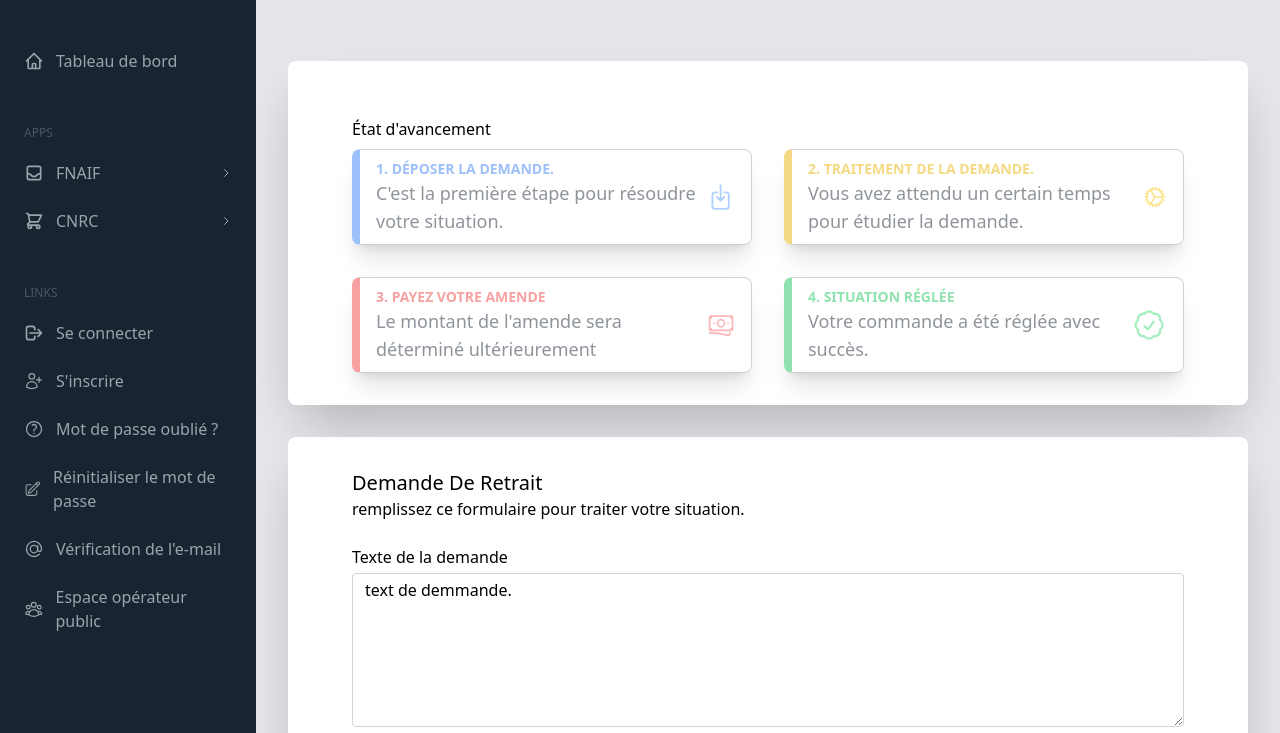
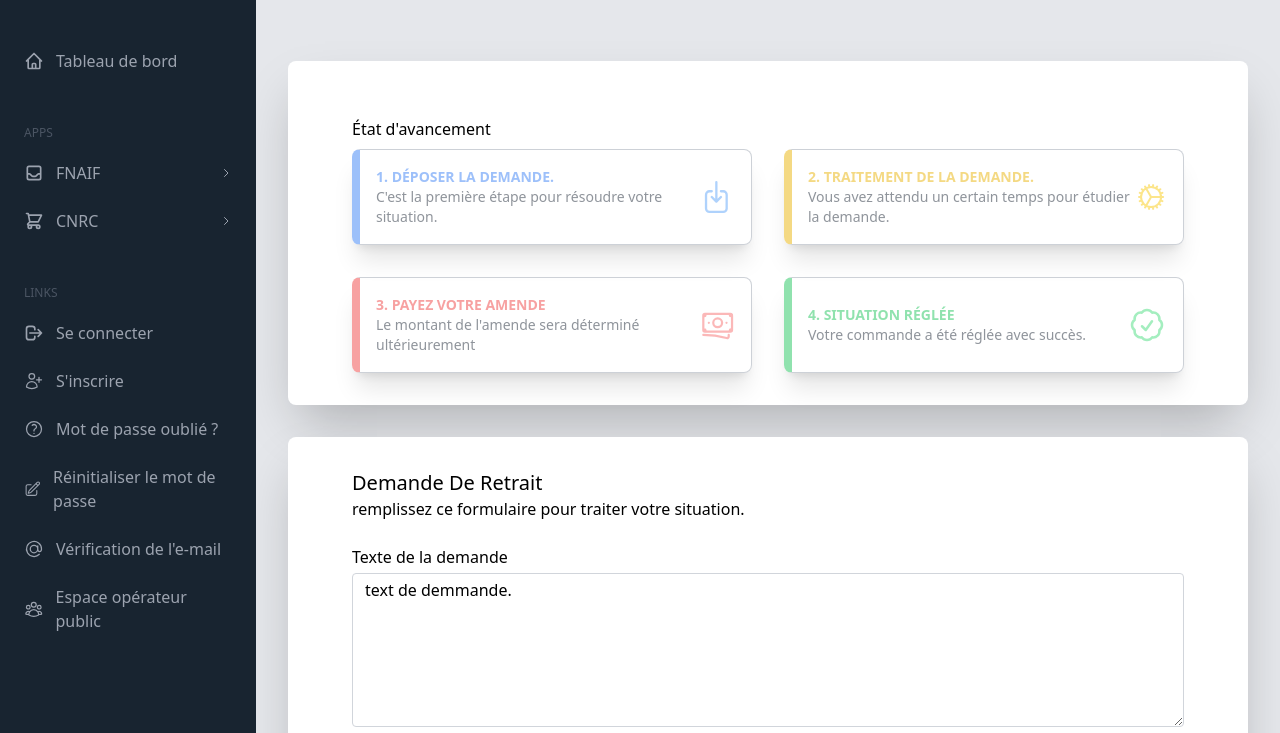
Before and after one commit to AFcampany/fnaif-tamplate, a plain HTML site: page src/commerson.html in a window 1280 px wide. Shown: the part 67-800 px from the top of the page. Drawn offline with nearby package versions, Linux system fonts and the light colour scheme.

Commit message:
change text-lg to text-sm in commerson steps

```diff
--- a/src/commerson.html
+++ b/src/commerson.html
@@ -492,7 +492,7 @@
                 class="group h-24 flex items-center justify-between border border-gray-400/50 hover:border-gray-400 border-l-8 border-l-blue-500/50 hover:border-l-blue-500 shadow-xl rounded-lg px-4">
                 <div>
                   <p class="uppercase text-sm text-blue-500/50 group-hover:text-blue-500 font-bold">1. Déposer la demande.</p>
-                  <p class="font-base text-gray-800/50 group-hover:text-gray-800 text-lg">C'est la première étape pour résoudre votre situation.</p>
+                  <p class="font-base text-gray-800/50 group-hover:text-gray-800 text-sm">C'est la première étape pour résoudre votre situation.</p>
                 </div>
                 <svg class="h-10 w-10 text-blue-400/50 group-hover:text-blue-400" xmlns="http://www.w3.org/2000/svg" fill="none" viewBox="0 0 24 24" stroke-width="1.5" stroke="currentColor" >
                   <path stroke-linecap="round" stroke-linejoin="round" d="M9 8.25H7.5a2.25 2.25 0 0 0-2.25 2.25v9a2.25 2.25 0 0 0 2.25 2.25h9a2.25 2.25 0 0 0 2.25-2.25v-9a2.25 2.25 0 0 0-2.25-2.25H15M9 12l3 3m0 0 3-3m-3 3V2.25" />
@@ -505,7 +505,7 @@
                 class="group h-24 flex items-center justify-between border border-gray-400/50 hover:border-gray-400 border-l-8 border-l-yellow-500/50 hover:border-l-yellow-500 shadow-xl rounded-lg px-4">
                 <div>
                   <p class="uppercase text-sm text-yellow-500/50 group-hover:text-yellow-500 font-bold">2. Traitement de la demande.</p>
-                  <p class="font-base text-gray-800/50 group-hover:text-gray-800 text-lg">Vous avez attendu un certain temps pour étudier la demande.</p>
+                  <p class="font-base text-gray-800/50 group-hover:text-gray-800 text-sm">Vous avez attendu un certain temps pour étudier la demande.</p>
                 </div>
 
                 <svg class="size-10 text-yellow-400/50 group-hover:text-yellow-400" xmlns="http://www.w3.org/2000/svg" fill="none" viewBox="0 0 24 24" stroke-width="1.5" stroke="currentColor" >
@@ -519,7 +519,7 @@
                 class="group h-24 flex items-center justify-between border border-gray-400/50 hover:border-gray-400 border-l-8 border-l-red-500/50 hover:border-l-red-500 shadow-xl rounded-lg px-4">
                 <div>
                   <p class="uppercase text-sm text-red-500/50 group-hover:text-red-500 font-bold">3. Payez votre amende</p>
-                  <p class="font-base text-gray-800/50 group-hover:text-gray-800 text-lg">Le montant de l'amende sera déterminé ultérieurement</p>
+                  <p class="font-base text-gray-800/50 group-hover:text-gray-800 text-sm">Le montant de l'amende sera déterminé ultérieurement</p>
                 </div>
 
                 <svg class="size-10 text-red-400/50 group-hover:text-red-400" xmlns="http://www.w3.org/2000/svg" fill="none" viewBox="0 0 24 24" stroke-width="1.5" stroke="currentColor" >
@@ -532,7 +532,7 @@
                 class="group h-24 flex items-center justify-between border border-gray-400/50 hover:border-gray-400 border-l-8 border-l-green-500/50 hover:border-l-green-500 shadow-xl rounded-lg px-4">
                 <div>
                   <p class="uppercase text-sm text-green-500/50 group-hover:text-green-500 font-bold">4. Situation réglée</p>
-                  <p class="font-base text-gray-800/50 group-hover:text-gray-800 text-lg">Votre commande a été réglée avec succès.</p>
+                  <p class="font-base text-gray-800/50 group-hover:text-gray-800 text-sm">Votre commande a été réglée avec succès.</p>
                 </div>
                 <svg class="size-10 text-green-400/50 group-hover:text-green-400" xmlns="http://www.w3.org/2000/svg" fill="none" viewBox="0 0 24 24" stroke-width="1.5" stroke="currentColor" >
                   <path stroke-linecap="round" stroke-linejoin="round" d="M9 12.75 11.25 15 15 9.75M21 12c0 1.268-.63 2.39-1.593 3.068a3.745 3.745 0 0 1-1.043 3.296 3.745 3.745 0 0 1-3.296 1.043A3.745 3.745 0 0 1 12 21c-1.268 0-2.39-.63-3.068-1.593a3.746 3.746 0 0 1-3.296-1.043 3.745 3.745 0 0 1-1.043-3.296A3.745 3.745 0 0 1 3 12c0-1.268.63-2.39 1.593-3.068a3.745 3.745 0 0 1 1.043-3.296 3.746 3.746 0 0 1 3.296-1.043A3.746 3.746 0 0 1 12 3c1.268 0 2.39.63 3.068 1.593a3.746 3.746 0 0 1 3.296 1.043 3.746 3.746 0 0 1 1.043 3.296A3.745 3.745 0 0 1 21 12Z" />
```
